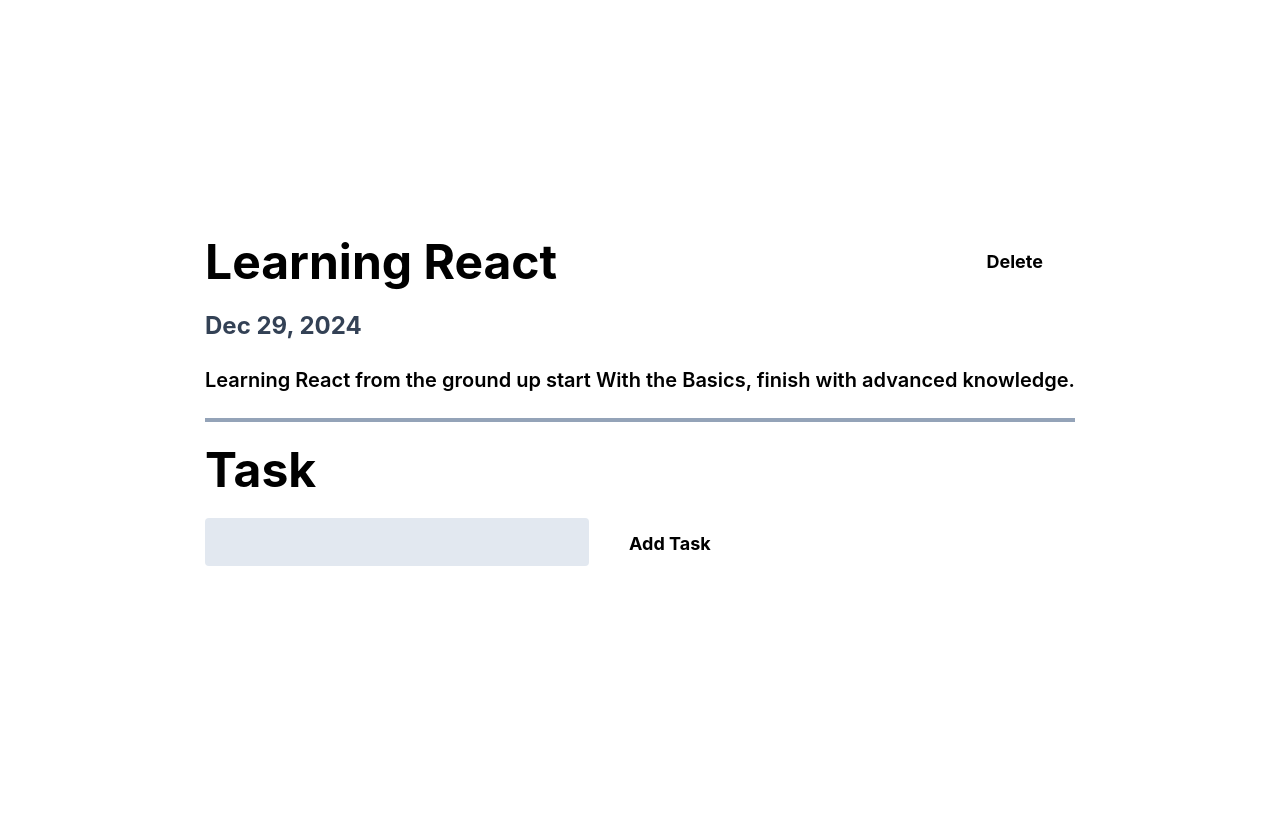
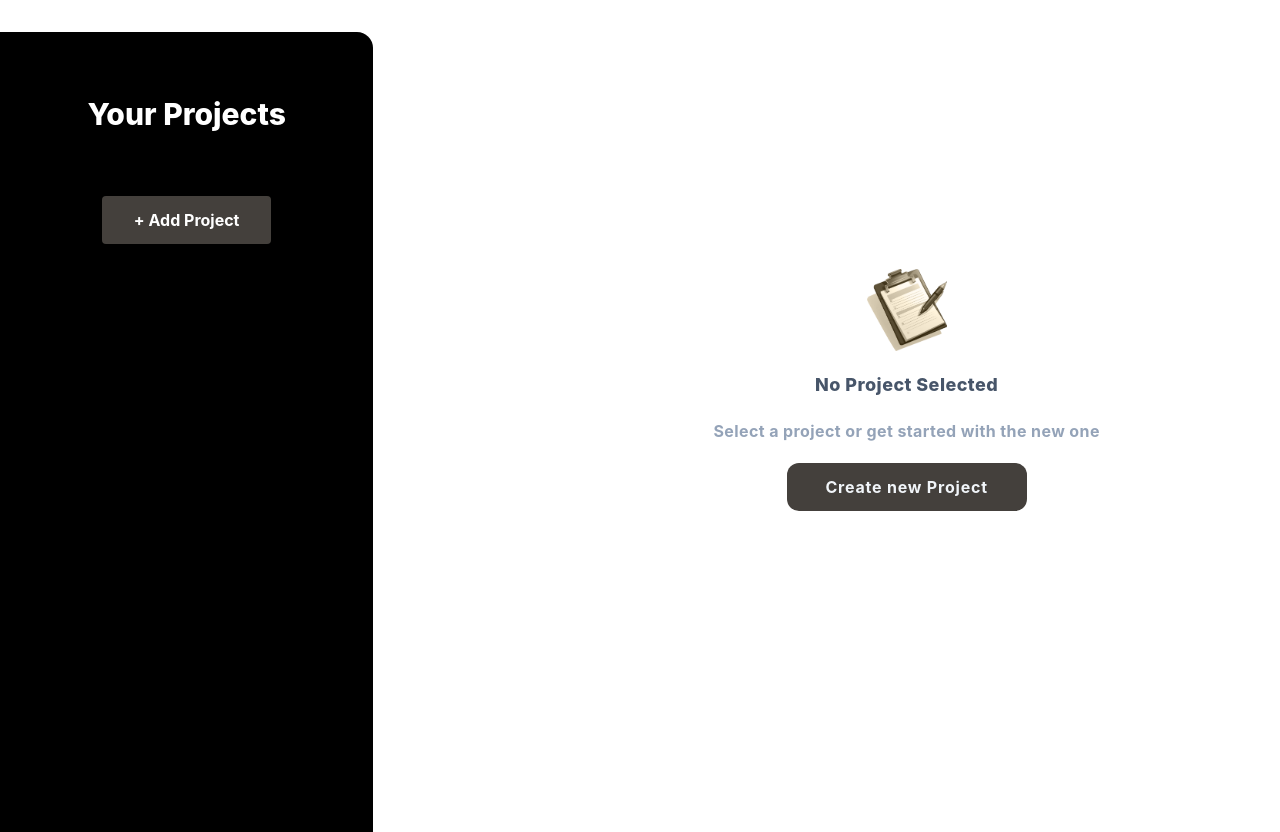
Before and after one commit to abd-h/react-study, a React (Create React App) app in the folder project-management-app/: page / in a window 1280 px wide. Before the commit the page ends 800 px from the top, so only its background shows below. Built offline with nearby package versions, Linux system fonts and the light colour scheme.

Commit message:
added projectform functionality

```diff
--- a/project-management-app/src/App.js
+++ b/project-management-app/src/App.js
@@ -1,16 +1,42 @@
-
+import React, { useState, useRef } from 'react';
 import './App.css';
 import AddProjectForm from './components/AddProjectForm';
 // import Todo from './components/Todo';
-// import MainComponent from './components/MainComponent';
+import MainComponent from './components/MainComponent';
 // import ProjectForm from './components/ProjectForm';
 
 function App() {
+  const [deleted, setDeleted] = useState(false)
+  const [addHeaders, setAddHeaders] = useState();
+  const ref = useRef();
+
+
+  const AddProjectHeaders = (projectTitle) => {
+    // console.log(projectTitle.title);
+    // console.log(projectTitle.description);
+    // console.log(projectTitle.date);
+    setAddHeaders(projectTitle)
+  }
+
+  console.log(ref.current);
+
   return (
     <div className="flex w-full h-screen justify-center items-center">
-      <AddProjectForm />
+      {deleted && (
+        <AddProjectForm
+          onDeleted={setDeleted}
+          projectHeaders={addHeaders}
+        />
+      )}
+      {!deleted && (
+        <MainComponent
+          onAddProjectHeaders={AddProjectHeaders}
+          onAddHeaders={setDeleted}
+          ref={ref}
+        />
+      )}
       {/**
-      <MainComponent />
+
       <Todo />
     **/}
     </div>
--- a/project-management-app/src/components/AddProject.js
+++ b/project-management-app/src/components/AddProject.js
@@ -6,6 +6,16 @@ const AddProject = forwardRef(function AddProject(props, ref) {
     // console.log(ref.current);
     setAddProject(true);
   };
+
+  const handleClick = () => {
+    console.log('click from h1');
+    props.onAddHeaders(true);
+  }
+
+  // console.log(/^\s*$/g.test(props.title))
+  // console.log(props.title === undefined);
+
+  console.log(props.title);
   return (
     <aside
       ref={ref}
@@ -20,13 +30,13 @@ const AddProject = forwardRef(function AddProject(props, ref) {
       >
         + Add Project
       </button>
-      <section className={`rounded tracking-wide w-1/2 justify-self-center mt-12 p-3 ${
-            props.value.length == 0 ? "hidden" : "bg-stone-700"
-          }`}>
-        <h2
-          className={`text-xl font-bold  w-auto`}
-        >
-          {props.value}
+      <section
+        className={`rounded tracking-wide w-1/2 justify-self-center mt-12 p-3 ${
+          /^\s*$/g.test(props.title) || props.title === undefined ? "hidden" : "bg-stone-700"
+        }`}
+      >
+        <h2 className={`cursor-pointer text-xl font-bold  w-auto`} onClick={handleClick} ref={ref}>
+          {props.title}
         </h2>
       </section>
     </aside>
--- a/project-management-app/src/components/AddProjectForm.js
+++ b/project-management-app/src/components/AddProjectForm.js
@@ -7,13 +7,13 @@ const AddProjectForm = (props) => {
     const task = useRef();
     const [inputValue, setInputValue] = useState([])
 
-    useImperativeHandle(ref, () => {
-        return {
-            taskValue() {
-               return task.current.value;
-            }
-        }
-    })
+    // useImperativeHandle(ref, () => {
+    //     return {
+    //         taskValue() {
+    //            return task.current.value;
+    //         }
+    //     }
+    // })
 
     const addTask = (task) => {
       console.log(task);
@@ -35,17 +35,21 @@ const AddProjectForm = (props) => {
     // console.log(newResult(inputValue));
     // console.log(inputValue);
 
+    console.log(props.projectHeaders === undefined);
+
   return (
     <div className="my-3 flex flex-col justify-center max-w-3/4">
       <header className="flex flex-col text-xl border-b-4 border-b-slate-400">
         <div className="flex justify-between items-center">
-          <h1 className="text-5xl my-6 font-bold">Learning React</h1>
-          <Button>Delete</Button>
+          <h1 className="text-5xl my-6 font-bold">
+            {props.projectHeaders.title}
+             </h1>
+          <Button onDeleted={props.onDeleted}>Delete</Button>
         </div>
-        <p className="text-slate-700 font-bold text-2xl">Dec 29, 2024</p>
+        <p className="text-slate-700 font-bold text-2xl">{ props.projectHeaders.date.split("-").reverse().join('-')} </p>
         <p className="py-6 p-r-1 font-semibold ">
-          Learning React from the ground up start With the Basics, finish with
-          advanced knowledge.
+
+          {props.projectHeaders.description}
         </p>
       </header>
       <h2 className="font-bold text-5xl my-6">Task</h2>
--- a/project-management-app/src/components/Button.js
+++ b/project-management-app/src/components/Button.js
@@ -16,8 +16,9 @@ const Button = forwardRef(function Button(props, ref) {
 
   const changeHandler = (identifier, value) => {
 
-    if (identifier == props.children && identifier == "Save") {
+    if (identifier == "Save") {
       //Date extraction methods
+      console.log(props.description.current.value);
 
       let year = new Date(props.date.current.value).getFullYear(),
         month = new Date(props.date.current.value).getMonth(),
@@ -31,7 +32,14 @@ const Button = forwardRef(function Button(props, ref) {
           month: "long",
         }),
       };
-      props.onAddProject(props.title.current.value);
+
+
+
+      props.onAddProject(
+        props.title.current.value,
+        props.description.current.value,
+        props.date.current.value
+      );
 
       props.title.current.value = "";
       props.description.current.value = "";
@@ -48,6 +56,9 @@ const Button = forwardRef(function Button(props, ref) {
       console.log(props.inputRef[props.val]);
       props.onClearBtn(props.val);
       props.inputRef[props.val] = "";
+    } else if (identifier === "Delete") {
+      console.log('Delete Button clicked');
+      props.onDeleted(false);
     }
   };
   return (
--- a/project-management-app/src/components/MainComponent.js
+++ b/project-management-app/src/components/MainComponent.js
@@ -1,34 +1,63 @@
-import React, { useState, useRef } from "react";
+import React, { useState, useRef, forwardRef, useImperativeHandle } from "react";
 
 import AddProject from "./AddProject";
 import CreateNewProject from "./CreateNewProject";
 import AsideProjectForm from "./AsideProjectForm";
 
-const MainComponent = (props) => {
+const MainComponent = forwardRef(function MainComponent(props, ref) {
   const [projectTitle, setProjectTitle] = useState("");
   const [btn, setBtn] = useState(false);
-  const ref = useRef();
+  const ref1 = useRef();
+  const ref2 = useRef();
+
+
+
+
+  console.log(ref1.current);
+  console.log(ref);
+
   const inputRef = useRef();
 
   const addProjectHandler = (e) => {
     setBtn(true);
   };
 
-  const addProject = (title) => {
-    console.log(title);
-    setProjectTitle(title);
-  }
+  const addProject = (title, description, date) => {
+    setProjectTitle(
+      (prevState) =>
+        (prevState = { title: title, description: description, date: date })
+    );
+  };
+  props.onAddProjectHeaders(projectTitle);
+
+
+  const onCurriedRefs = (refs => {
+    console.log(refs);
+    return refs;
+  })
+
 
   return (
     <div className="flex justify-between bg-white space-x-8 w-full h-1/1 gap-32">
-      <AddProject value={projectTitle} onclick={addProjectHandler} ref={ref} />
+      <AddProject
+        onAddHeaders={props.onAddHeaders}
+        title={projectTitle.title}
+        description={projectTitle.description}
+        date={projectTitle.date}
+        onclick={addProjectHandler}
+
+      />
       {btn ? (
-        <AsideProjectForm ref={inputRef} onAddProject={addProject} />
+        <AsideProjectForm ref={inputRef} onAddProject={addProject} onCurriedRefs={onCurriedRefs} />
       ) : (
-        <CreateNewProject />
+        <CreateNewProject
+          title={projectTitle.title}
+          description={projectTitle.description}
+            date={projectTitle.date}
+        />
       )}
     </div>
   );
-};
+});
 
 export default MainComponent;
--- a/project-management-app/src/components/Todo.js
+++ b/project-management-app/src/components/Todo.js
@@ -1,20 +1,10 @@
 import React, { useRef, useState } from "react";
 import TodoList from "./TodoList";
 
-const Todo = (props, ref) => {
-  const inputRef = useRef();
+const Todo = (props) => {
+//   const inputRef = useRef();
 
-  // const [clearUl, setClearUl] = useState(false);
-  // const clearedUl = val => {
-  //   setClearUl(prev => prev = val);
-  // }
-
-  // console.log(props.taskValue.join().match(/\s*/g));
-  // console.log(props.taskValue[0]);
-  // const addTask = props.taskValue
-  //   .map(a => !/^\s+$/g.test(a))
-  //   .filter(a => a === true).join();
-  // console.log(addTask);
+//  console.log(inputRef.current);
   return (
     <ul
       className={`bg-slate-100 py-6 rounded ${
--- a/project-management-app/src/components/TodoList.js
+++ b/project-management-app/src/components/TodoList.js
@@ -13,31 +13,23 @@ const TodoList = (props) => {
         }));
   }
   const container = props.inputRef.filter((a => a !== "" && !/^\s+$/.test(a)));
-  function t(val) {
-    return val === '' || /^\s+$/g.test(val);
-  }
-  console.log('Function t: ', t(''));
 
-  console.log(props.inputRef);
   console.log(container.length);
-  console.log(container.length == 0);
+  console.log(props.inputRef.length)
 
     return (
       <Fragment>
         {props.inputRef.map((value, i, array) => {
-          console.log(value === "");
-          console.log(cleared[i]);
-          // props.onClearedUl(cleared[i])
+          // console.log(value === "");
           return (
-            container.length > 0 && (
+            /^\s+$/g.test(value) !== true && (
               <li
                 className={`flex justify-between content-center items-center p-2 font-semibold ${
                   cleared[i] ? "hidden" : "visible"
                 }`}
                 key={i}
               >
-                {value && value}
-                {cleared[i] === true ? "Enter Task" : value}
+                <span>{value}</span>
                 <Button inputRef={props.inputRef} val={i} onClearBtn={clearBtn}>
                   Clear
                 </Button>
```
Also changed, not shown: project-management-app/src/components/AsideProjectForm.js (+7 -1 lines).
